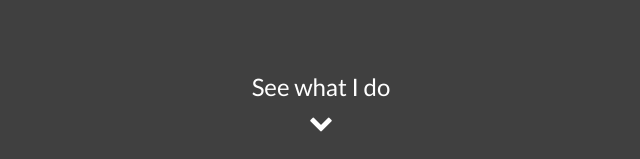
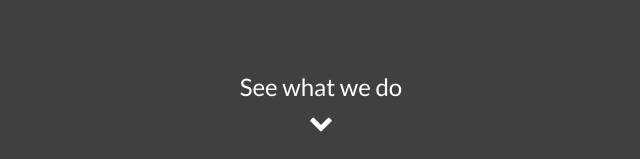
Before and after one commit to samarthm/bugfree-shame, a plain HTML site: page index.html in a window 1280 px wide. Shown: the part 641-800 px from the top of the page, 319-959 px from the left. Drawn offline with nearby package versions, Linux system fonts and the light colour scheme.

Commit message:
Update index.html

```diff
--- a/index.html
+++ b/index.html
@@ -38,7 +38,7 @@
 					</div>
 
 					<a class="see_more" data-scroll href="#me">
-						See what I do<br />
+						See what we do<br />
 						<i class="fa fa-chevron-down"></i>
 					</a>
 				</div>
```
